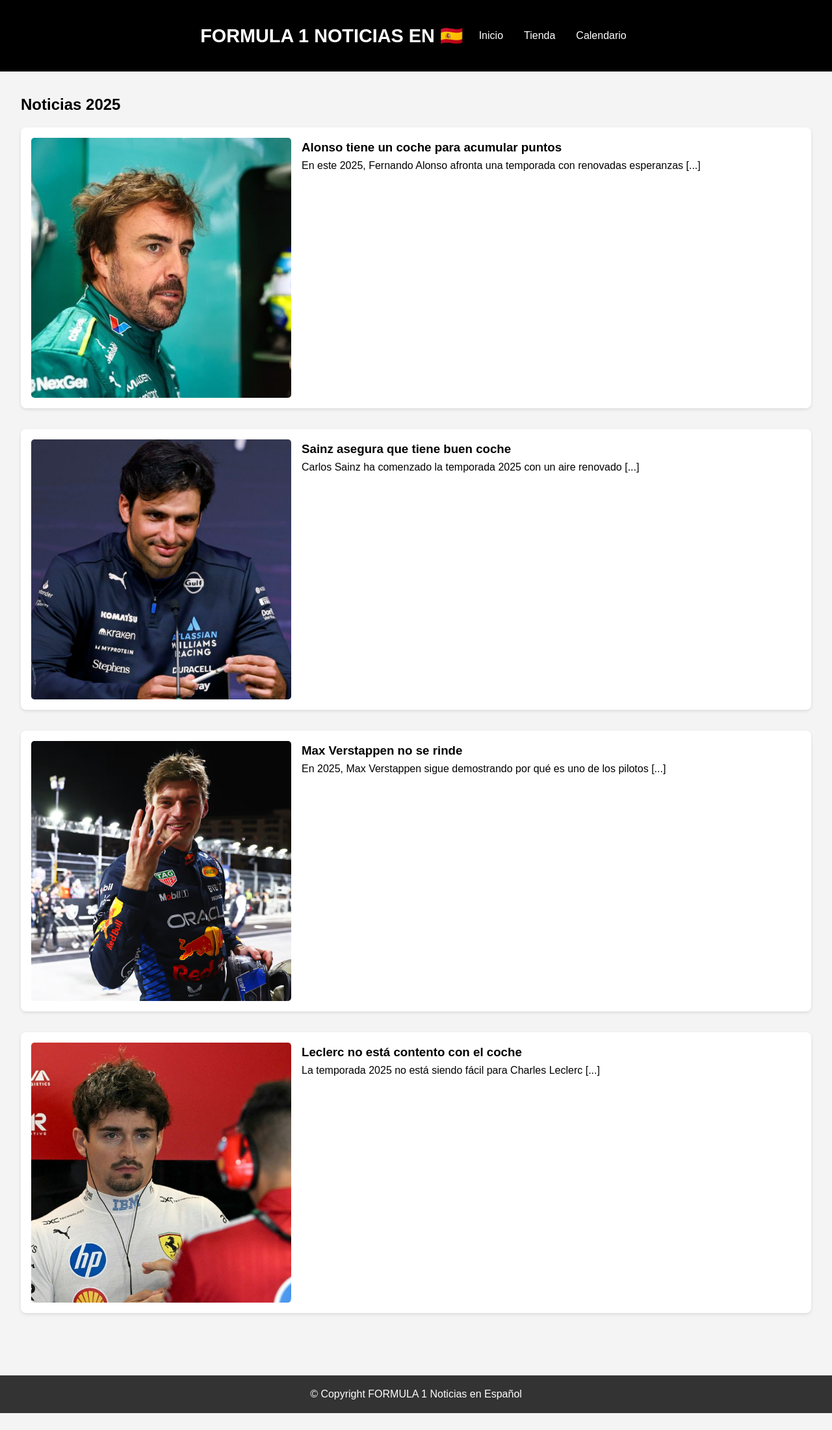
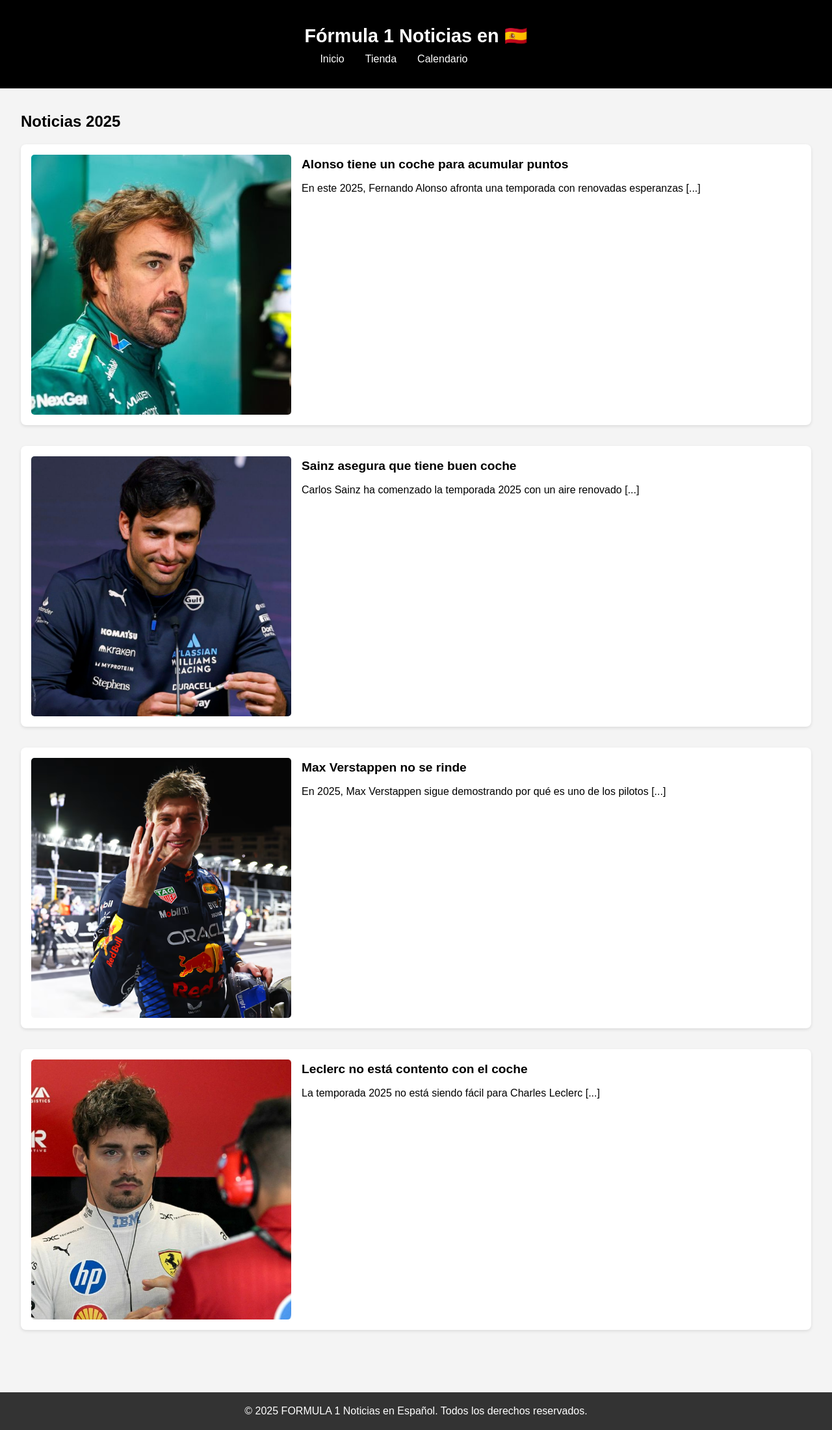
Before and after one commit to peache2/practica-final-html, a plain HTML site: page index.html in a window 1280 px wide. Shown: the whole page at 65% size. Before the commit the page ends 2174 px from the top, so only its background shows below. Drawn offline with Linux system fonts and the light colour scheme.

Commit message:
Update index.html

```diff
--- a/index.html
+++ b/index.html
@@ -3,33 +3,36 @@
 <head>
     <meta charset="UTF-8">
     <meta name="viewport" content="width=device-width, initial-scale=1.0">
-    <title>FORMULA 1 NOTICIAS EN 🇪🇸</title>
+    <title>Fórmula 1 Noticias en 🇪🇸</title>
     <link rel="stylesheet" href="styles.css">
+    <link href="https://fonts.googleapis.com/css2?family=Montserrat:wght@400;700&display=swap" rel="stylesheet">
 </head>
 <body>
     <!-- Cabecera -->
     <header>
+        <div class="container header-content">
             <div class="logo">
-            <h1>FORMULA 1 NOTICIAS EN 🇪🇸</h1>
+                <h1>Fórmula 1 Noticias en 🇪🇸</h1>
             </div>
             <nav>
                 <ul>
                     <li><a href="index.html">Inicio</a></li>
-                <li><a href="https://f1store2.formula1.com/es/">Tienda</a></li>
+                    <li><a href="https://f1store2.formula1.com/es/" target="_blank">Tienda</a></li>
                     <li><a href="calendario.html">Calendario</a></li>
                 </ul>
             </nav>
+        </div>
     </header>
 
     <!-- Sección Principal -->
-    <main>
+    <main class="container">
         <section class="noticias-principales">
             <h2>Noticias 2025</h2>
 
             <article class="noticia">
-                <img src="images/alonso.jpg" alt="Alonso" width="500" height="500">
+                <img src="images/alonso.jpg" alt="Alonso">
                 <div class="contenido-noticia">
-                    <h1>Alonso tiene un coche para acumular puntos</h1>
+                    <h3>Alonso tiene un coche para acumular puntos</h3>
                     <p>En este 2025, Fernando Alonso afronta una temporada con renovadas esperanzas [...]</p>
                 </div>
             </article>
@@ -37,7 +40,7 @@
             <article class="noticia">
                 <img src="images/sainz.png" alt="Sainz">
                 <div class="contenido-noticia">
-                    <h1>Sainz asegura que tiene buen coche</h1>
+                    <h3>Sainz asegura que tiene buen coche</h3>
                     <p>Carlos Sainz ha comenzado la temporada 2025 con un aire renovado [...]</p>
                 </div>
             </article>
@@ -45,7 +48,7 @@
             <article class="noticia">
                 <img src="images/max.avif" alt="Verstappen">
                 <div class="contenido-noticia">
-                    <h1>Max Verstappen no se rinde</h1>
+                    <h3>Max Verstappen no se rinde</h3>
                     <p>En 2025, Max Verstappen sigue demostrando por qué es uno de los pilotos [...]</p>
                 </div>
             </article>
@@ -53,7 +56,7 @@
             <article class="noticia">
                 <img src="images/charles.jpg" alt="Leclerc">
                 <div class="contenido-noticia">
-                    <h1>Leclerc no está contento con el coche</h1>
+                    <h3>Leclerc no está contento con el coche</h3>
                     <p>La temporada 2025 no está siendo fácil para Charles Leclerc [...]</p>
                 </div>
             </article>
@@ -63,7 +66,9 @@
 
     <!-- Pie de página -->
     <footer>
-        <p>&copy; Copyright FORMULA 1 Noticias en Español</p>
+        <div class="container">
+            <p>&copy; 2025 FORMULA 1 Noticias en Español. Todos los derechos reservados.</p>
+        </div>
     </footer>
 </body>
 </html>
```
Lines whose indentation alone changed are shown as unchanged.
